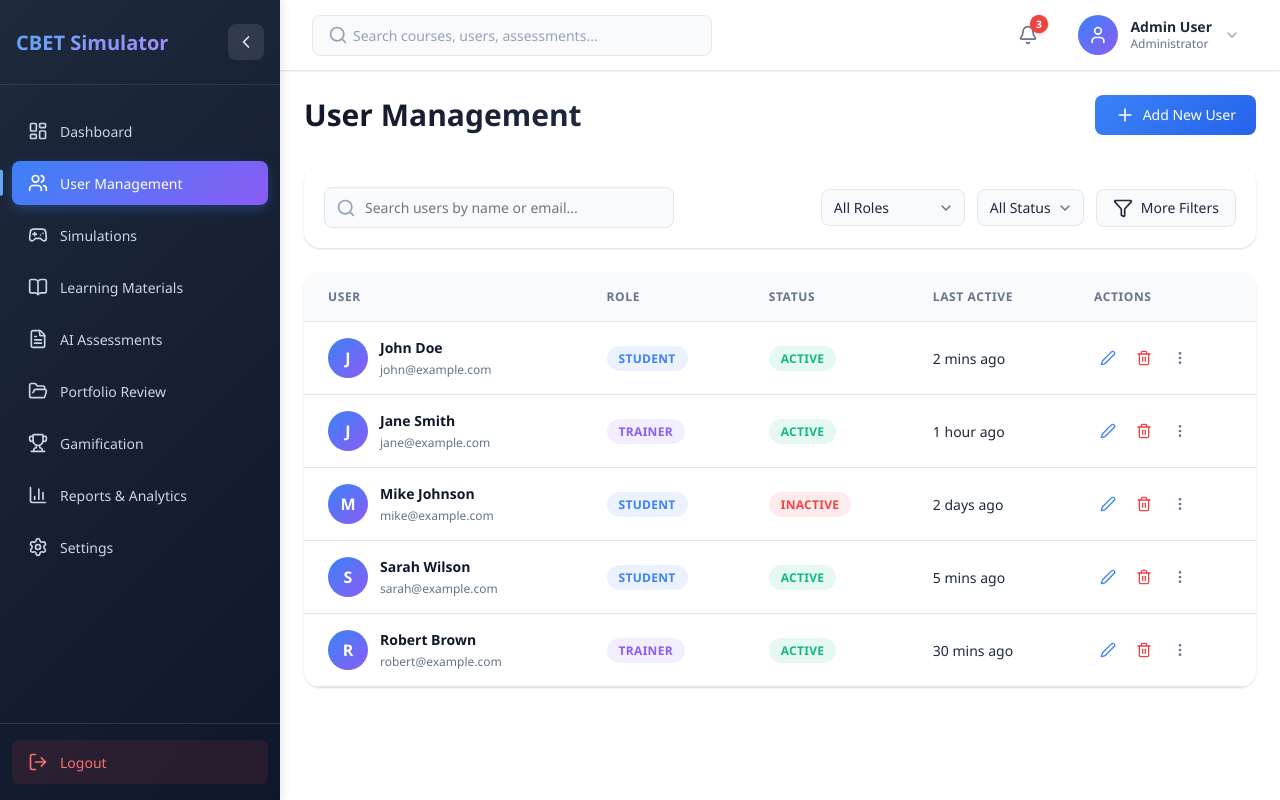
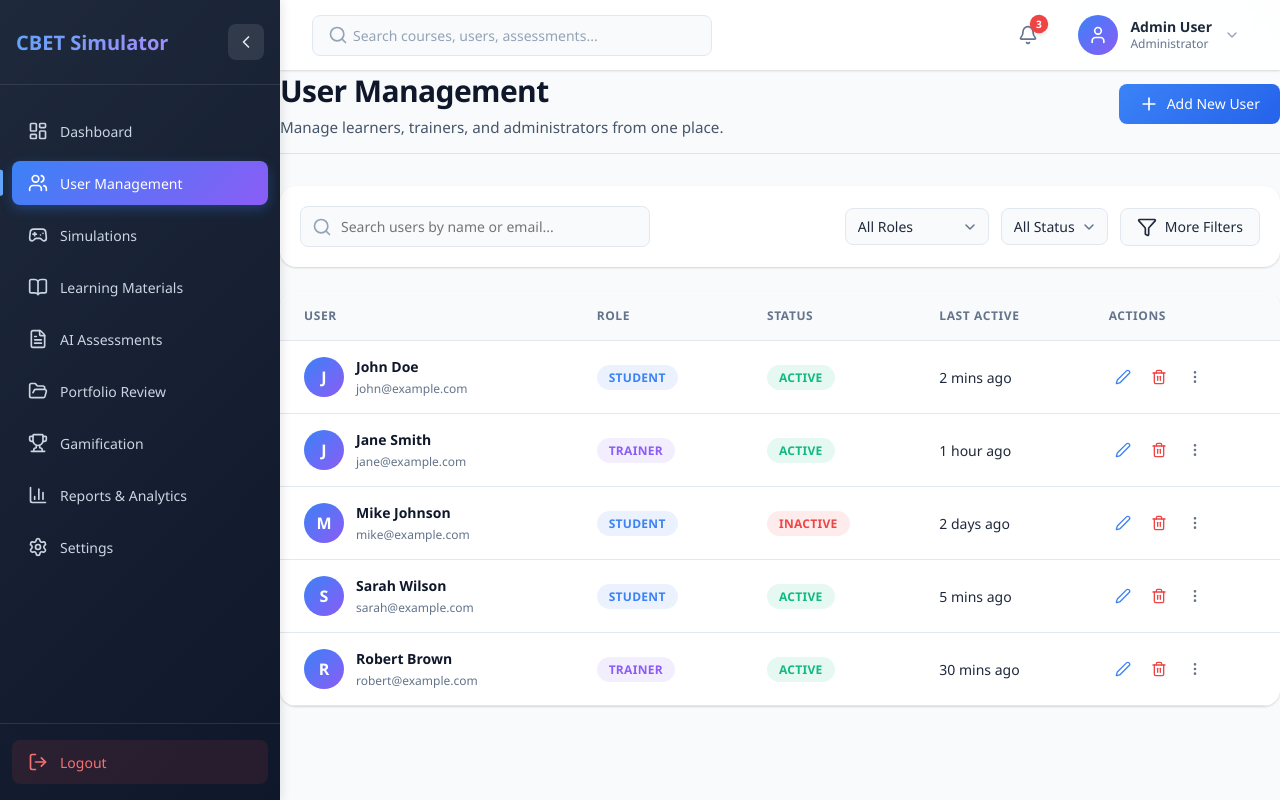
Before and after one commit to softwarewebdevelopers1-byte/CBET-Competency-Based-Education-Training-Simulator-Backend, a React (Vite) app in the folder CBET_FRONTEND/react-app/: page /admin/users in a window 1280 px wide. Built offline with nearby package versions, Linux system fonts and the light colour scheme.

Commit message:
Another improved admin dashboard that is interactive

```diff
--- a/CBET_FRONTEND/react-app/src/admin/components/AdminLayout.jsx
+++ b/CBET_FRONTEND/react-app/src/admin/components/AdminLayout.jsx
@@ -7,6 +7,14 @@ import styles from "../styles/AdminLayout.module.css";
 const AdminLayout = ({ children }) => {
   const [sidebarCollapsed, setSidebarCollapsed] = useState(true); // Start collapsed on mobile
   const [isMobile, setIsMobile] = useState(window.innerWidth <= 768);
+  const mainContentClassName = [
+    styles.mainContent,
+    !isMobile && sidebarCollapsed ? styles.desktopCollapsed : "",
+    !isMobile && !sidebarCollapsed ? styles.desktopExpanded : "",
+    !sidebarCollapsed && isMobile ? styles.sidebarOpen : "",
+  ]
+    .filter(Boolean)
+    .join(" ");
 
   // Check screen size on resize
   useEffect(() => {
@@ -47,15 +55,15 @@ const AdminLayout = ({ children }) => {
         collapsed={sidebarCollapsed}
         setCollapsed={setSidebarCollapsed}
       />
-      <div
-        className={`${styles.mainContent} ${!sidebarCollapsed && isMobile ? styles.sidebarOpen : ""}`}
-      >
+      <div className={mainContentClassName}>
         <Header
           onMenuClick={() => setSidebarCollapsed(!sidebarCollapsed)}
           sidebarCollapsed={sidebarCollapsed}
           isMobile={isMobile}
         />
-        <div className={styles.contentWrapper}>{children}</div>
+        <div className={styles.contentWrapper}>
+          <div className={styles.pageSurface}>{children}</div>
+        </div>
       </div>
     </div>
   );
--- a/CBET_FRONTEND/react-app/src/admin/components/Sidebar.jsx
+++ b/CBET_FRONTEND/react-app/src/admin/components/Sidebar.jsx
@@ -15,7 +15,7 @@ import {
   ChevronRight,
   LogOut,
 } from "lucide-react";
-import styles from "../styles/sidebar.module.css";
+import styles from "../styles/Sidebar.module.css";
 
 const Sidebar = ({ collapsed, setCollapsed }) => {
   const menuItems = [
--- a/CBET_FRONTEND/react-app/src/admin/pages/SimulationManagement.jsx
+++ b/CBET_FRONTEND/react-app/src/admin/pages/SimulationManagement.jsx
@@ -104,7 +104,12 @@ const SimulationManagement = () => {
   return (
     <div className={styles.simulationManagement}>
       <div className={styles.pageHeader}>
-        <h1>Simulation Management</h1>
+        <div className={styles.titleBlock}>
+          <h1 className={styles.pageTitle}>Simulation Management</h1>
+          <p className={styles.pageDescription}>
+            Track, update, and launch practical training simulations.
+          </p>
+        </div>
         <div className={styles.headerActions}>
           <button className={styles.secondaryBtn} onClick={handleFilter}>
             <Filter size={20} />
--- a/CBET_FRONTEND/react-app/src/admin/pages/UserManagement.jsx
+++ b/CBET_FRONTEND/react-app/src/admin/pages/UserManagement.jsx
@@ -95,7 +95,12 @@ const UserManagement = () => {
   return (
     <div className={styles.userManagement}>
       <div className={styles.pageHeader}>
-        <h1>User Management</h1>
+        <div className={styles.titleBlock}>
+          <h1 className={styles.pageTitle}>User Management</h1>
+          <p className={styles.pageDescription}>
+            Manage learners, trainers, and administrators from one place.
+          </p>
+        </div>
         <button className={styles.primaryBtn} onClick={handleAddUser}>
           <Plus size={20} />
           Add New User
--- a/CBET_FRONTEND/react-app/src/admin/styles/AdminLayout.module.css
+++ b/CBET_FRONTEND/react-app/src/admin/styles/AdminLayout.module.css
@@ -3,8 +3,12 @@
 .adminLayout {
   display: flex;
   min-height: 100vh;
-  background: #f8fafc;
+  background:
+    radial-gradient(circle at top right, rgba(59, 130, 246, 0.12), transparent 24%),
+    radial-gradient(circle at bottom left, rgba(14, 165, 233, 0.1), transparent 28%),
+    linear-gradient(180deg, #f8fbff 0%, #eef4fb 100%);
   position: relative;
+  overflow: hidden;
 }
 
 /* Main content area */
@@ -16,31 +20,55 @@
   flex-direction: column;
   min-height: 100vh;
   width: 100%;
+  position: relative;
+  min-width: 0;
 }
 
 /* Desktop styles */
 @media (min-width: 769px) {
-  .mainContent {
+  .desktopExpanded {
     margin-left: 280px;
+  }
+
+  .desktopCollapsed {
+    margin-left: 80px;
   }
 }
 
 /* Content wrapper */
 .contentWrapper {
-  padding: 1.5rem;
   flex: 1;
   animation: fadeIn 0.3s ease;
+  display: flex;
+  flex-direction: column;
+  min-height: 0;
+  min-width: 0;
+  overflow: hidden;
+}
+
+.pageSurface {
+  flex: 1;
+  width: 100%;
+  min-width: 0;
+  min-height: 0;
+  background: #f8fafc;
+  position: relative;
+  overflow: auto;
+}
+
+.pageSurface::before {
+  display: none;
+}
+
+.pageSurface > * {
+  min-height: 100%;
+  width: 100%;
 }
 
 /* Mobile styles */
 @media (max-width: 768px) {
-  .contentWrapper {
-    padding: 1rem;
-  }
-
-  /* Add a slight delay for content when sidebar closes */
-  .sidebarOpen .contentWrapper {
-    filter: blur(0);
+  .pageSurface {
+    padding: 0;
   }
 }
 
@@ -91,16 +119,13 @@
   background: #64748b;
 }
 
-/* Optional: Add a subtle gradient background */
-.adminLayout {
-  background: linear-gradient(135deg, #f8fafc 0%, #f1f5f9 100%);
-}
-
-/* Optional: Card-like appearance for main content */
 @media (min-width: 769px) {
   .mainContent {
-    background: #ffffff;
-    box-shadow: -2px 0 10px rgba(0, 0, 0, 0.05);
-    border-radius: 1rem 0 0 0;
+    padding-left: 0;
+  }
+
+  .desktopExpanded .contentWrapper,
+  .desktopCollapsed .contentWrapper {
+    padding-top: 0;
   }
 }
--- a/CBET_FRONTEND/react-app/src/admin/styles/simulationManagement.module.css
+++ b/CBET_FRONTEND/react-app/src/admin/styles/simulationManagement.module.css
@@ -14,17 +14,28 @@
   margin-bottom: 2rem;
   flex-wrap: wrap;
   gap: 1rem;
+  padding-bottom: 1rem;
+  border-bottom: 1px solid #dbe4f0;
+}
+
+.titleBlock {
+  display: flex;
+  flex-direction: column;
+  gap: 0.4rem;
 }
 
 .pageHeader h1 {
   font-size: 1.875rem;
   font-weight: 700;
-  color: #0f172a;
+  color: #0f172a !important ;
   margin: 0;
-  background: linear-gradient(135deg, #0f172a, #1e293b);
-  -webkit-background-clip: text;
-  background-clip: text;
-  color: transparent;
+  letter-spacing: -0.02em;
+}
+
+.titleBlock p {
+  margin: 0;
+  font-size: 0.95rem;
+  color: #475569;
 }
 
 .headerActions {
@@ -379,6 +390,10 @@
     font-size: 1.5rem;
   }
 
+  .titleBlock p {
+    font-size: 0.875rem;
+  }
+
   .headerActions {
     width: 100%;
     flex-direction: column;
@@ -421,9 +436,15 @@
 /* Dark Mode Support */
 @media (prefers-color-scheme: dark) {
   .pageHeader h1 {
-    background: linear-gradient(135deg, #f1f5f9, #cbd5e1);
-    -webkit-background-clip: text;
-    background-clip: text;
+    color: #f1f5f9;
+  }
+
+  .pageHeader {
+    border-bottom-color: #334155;
+  }
+
+  .titleBlock p {
+    color: #94a3b8;
   }
 
   .simulationCard {
--- a/CBET_FRONTEND/react-app/src/admin/styles/userManagement.module.css
+++ b/CBET_FRONTEND/react-app/src/admin/styles/userManagement.module.css
@@ -14,17 +14,32 @@
   margin-bottom: 2rem;
   flex-wrap: wrap;
   gap: 1rem;
+  padding-bottom: 1rem;
+  border-bottom: 1px solid #dbe4f0;
 }
 
-.pageHeader h1 {
+.titleBlock {
+  display: flex;
+  flex-direction: column;
+  gap: 0.4rem;
+}
+
+.pageTitle {
   font-size: 1.875rem;
   font-weight: 700;
-  color: #0f172a;
+  color: #0f172a !important;
   margin: 0;
-  background: linear-gradient(135deg, #0f172a, #1e293b);
-  -webkit-background-clip: text;
-  background-clip: text;
-  color: transparent;
+  letter-spacing: -0.02em;
+  display: block;
+  opacity: 1;
+  visibility: visible;
+}
+
+.pageDescription {
+  margin: 0;
+  font-size: 0.95rem;
+  color: #475569;
+  opacity: 1;
 }
 
 .primaryBtn {
@@ -393,8 +408,12 @@
     align-items: flex-start;
   }
 
-  .pageHeader h1 {
+  .pageTitle {
     font-size: 1.5rem;
+  }
+
+  .pageDescription {
+    font-size: 0.875rem;
   }
 
   .primaryBtn {
@@ -434,10 +453,16 @@
 
 /* Dark Mode Support */
 @media (prefers-color-scheme: dark) {
-  .pageHeader h1 {
-    background: linear-gradient(135deg, #f1f5f9, #cbd5e1);
-    -webkit-background-clip: text;
-    background-clip: text;
+  .pageTitle {
+    color: #f1f5f9;
+  }
+
+  .pageHeader {
+    border-bottom-color: #334155;
+  }
+
+  .pageDescription {
+    color: #94a3b8;
   }
 
   .filtersSection {
```
Also changed, not shown: 1 other file (tests, documents, lock files or other folders).
